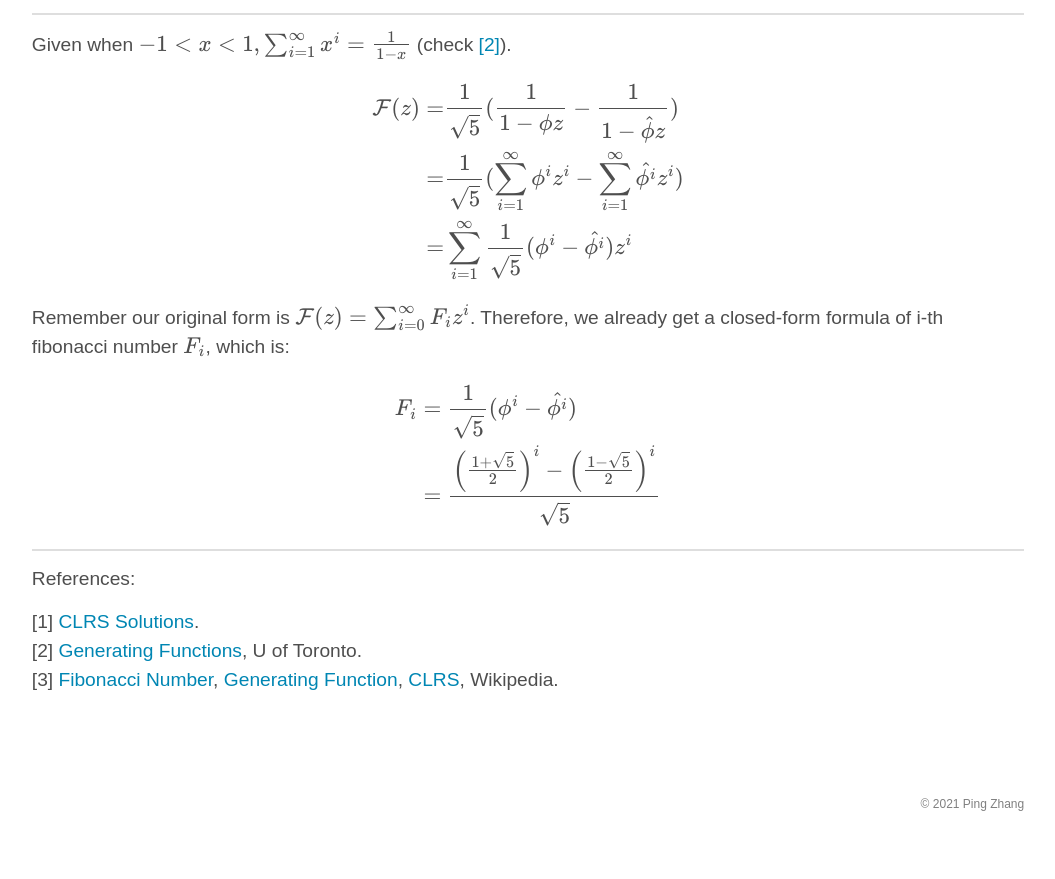
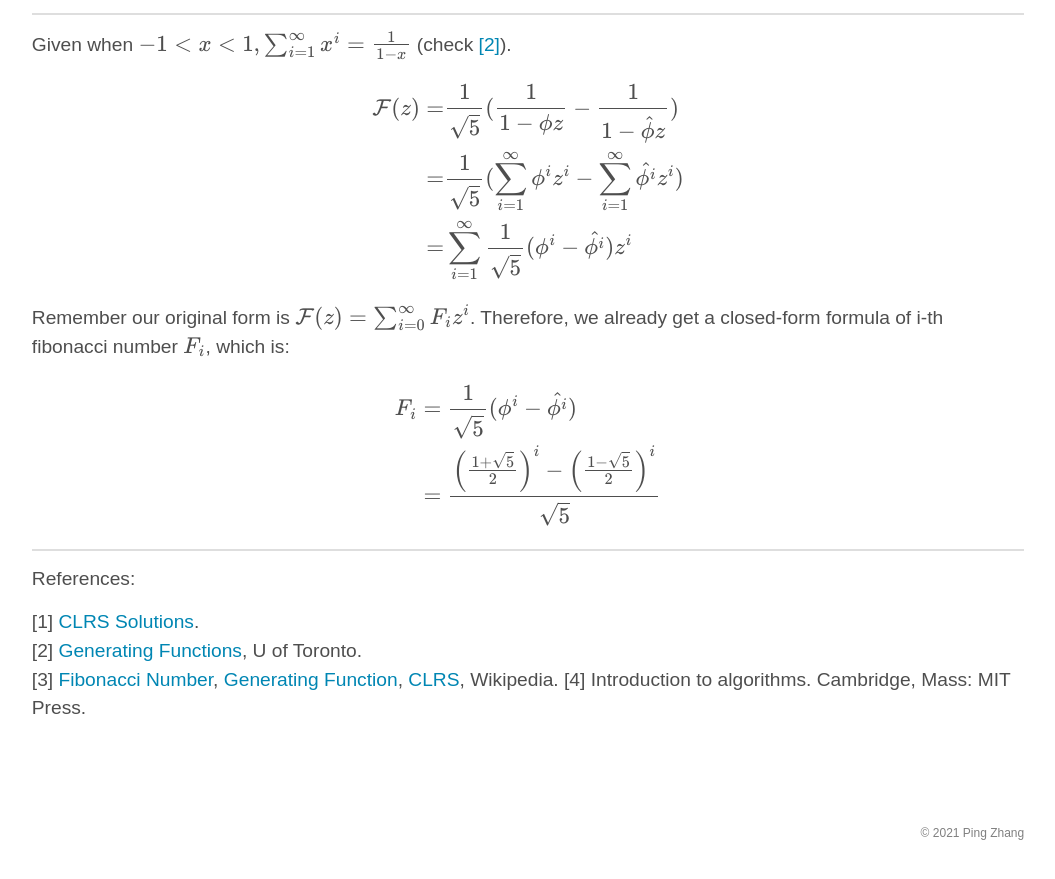
Before and after one commit to noil-reed/noil-reed.github.io, a Jekyll site: the page built from _posts/2021-03-04-general-formula-of-fibonacci-sequence.md, in a window 1280 px wide and 900 px high, scrolled down 2088 px. Shown: the top 879 px of the window, without its empty margins (112-1167 px from the left). Built offline with Jekyll 4.4.1, drawn with Linux system fonts in a browser that asks for light colours; nearby versions of some CDN libraries; some web fonts are replaced; formulas are drawn with MathJax 3.

Commit message:
reference

```diff
--- a/_posts/2021-03-04-general-formula-of-fibonacci-sequence.md
+++ b/_posts/2021-03-04-general-formula-of-fibonacci-sequence.md
@@ -108,3 +108,4 @@ U of Toronto. \\
 [3] <a href="https://en.wikipedia.org/wiki/Fibonacci_number">Fibonacci Number</a>,
 <a href="https://en.wikipedia.org/wiki/Generating_function">Generating Function</a>,
 <a href="https://en.wikipedia.org/wiki/Introduction_to_Algorithms">CLRS</a>, Wikipedia.
+[4] Introduction to algorithms. Cambridge, Mass: MIT Press.
```
